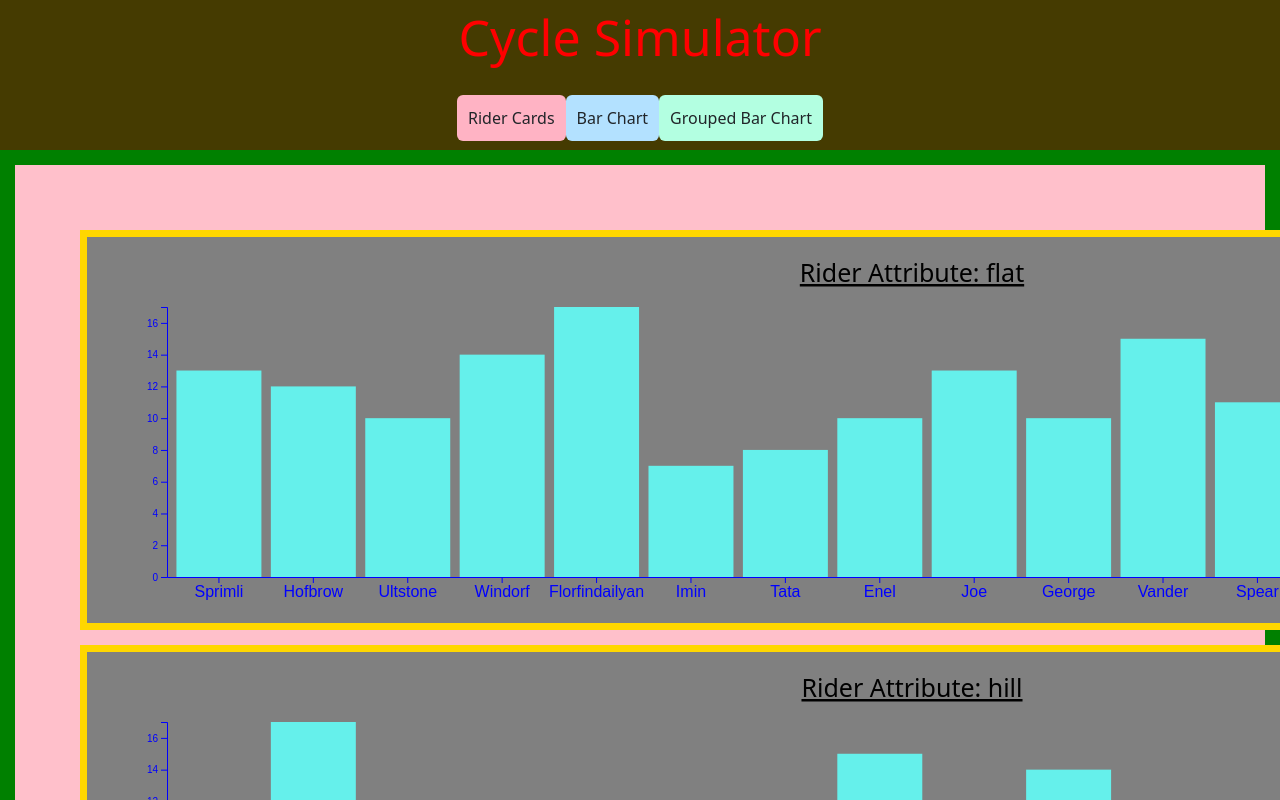
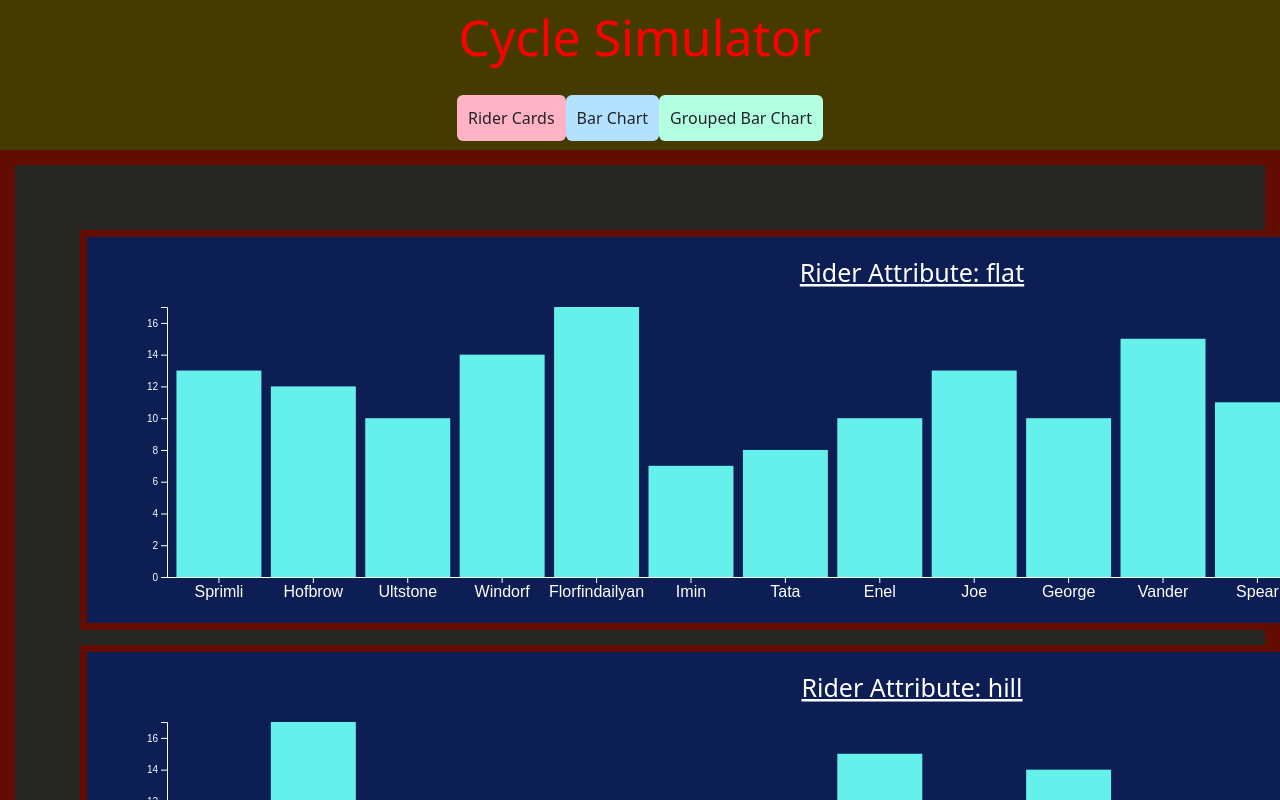
Before and after one commit to DotSumWedge/CycleSimulatorClient, a React (Create React App) app: page /BarChartPage in a window 1280 px wide. Shown: the top 800 px of the page. Built offline with nearby package versions, Linux system fonts and the light colour scheme; the HTML template or start-up script is replaced by a standard one.

Commit message:
Updated colors for the bar chart page

```diff
--- a/src/components/ResponsiveBar.js
+++ b/src/components/ResponsiveBar.js
@@ -93,6 +93,7 @@ const Chart = ({riders, riderStat}) => {
 			.attr("y", (margin.top / 2))
 			.attr("text-anchor", "middle")
 			.style("font-size", "25px")
+			.style("fill", "#ffffff")
 			.style("text-decoration", "underline")
 			.text("Rider Attribute: " + riderStat);
 	}
@@ -105,9 +106,9 @@ const Chart = ({riders, riderStat}) => {
 }
 
 const barChartDivStyle = {
-    backgroundColor: 'grey',
-    color: 'blue',
-    border: '7px solid gold',
+    backgroundColor: '#0d1e54',
+    color: '#ffffff',
+    border: '7px solid #630c01',
     padding: '20px',
 	margin: '15px',
 	width: '1700px'
--- a/src/pages/BarChartPage.js
+++ b/src/pages/BarChartPage.js
@@ -255,8 +255,8 @@ function BarChartPage() {
 }
 
 const barChartPageStyle = {
-    backgroundColor: 'pink',
-    border: '15px solid green',
+    backgroundColor: '#262623',
+    border: '15px solid #630c01',
     padding: '50px'
 }
 
```
